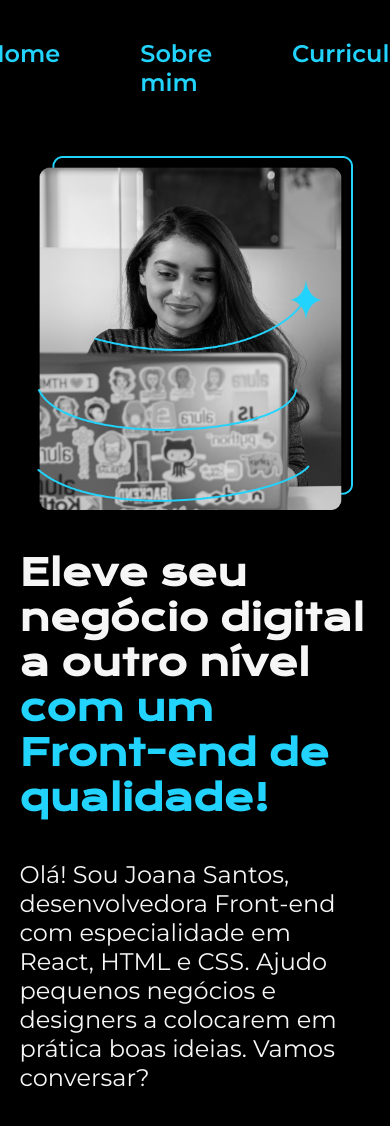
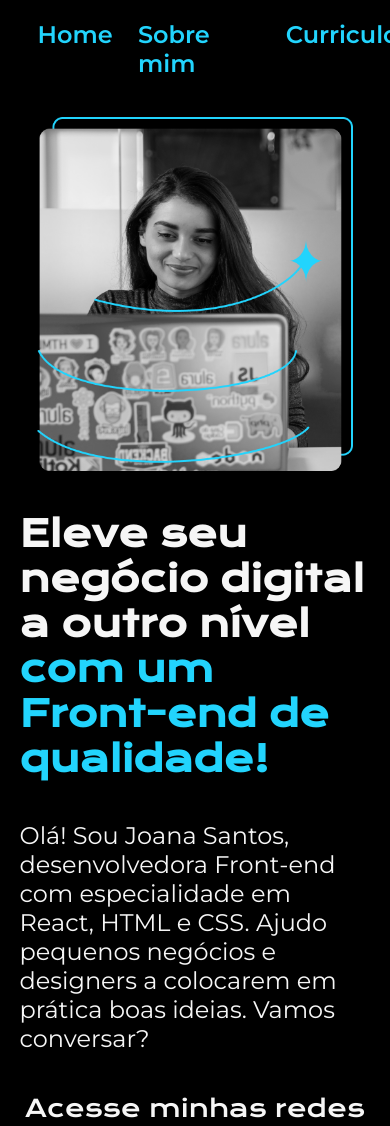
Before and after one commit to tiagocarbone/repositorio-flexbox2, a plain HTML site: page index.html in a window 390 px wide. Shown: the top 1126 px of the page. Drawn offline with nearby package versions, Linux system fonts and the light colour scheme.

Commit message:
media 550px

```diff
--- a/index.html
+++ b/index.html
@@ -12,9 +12,9 @@
 <body>
     <header class="cabecalho">
         <nav class="cabecalho__menu">
-            <a class="cabecalho__menu__link" href="index.html">Home</a>
+            <a id="inicial" class="cabecalho__menu__link" href="index.html">Home</a>
             <a class="cabecalho__menu__link" href="about.html">Sobre mim</a>
-            <a class="cabecalho__menu__link" href="curriculo.html">Curriculo</a>
+            <a id="final" class="cabecalho__menu__link" href="curriculo.html">Curriculo</a>
         </nav>
     </header>
     <main class="apresentacao">
--- a/styles/style.css
+++ b/styles/style.css
@@ -131,11 +131,30 @@ li {
 }
 
 @media (max-width: 550px){
+
+    .cabecalho{
+       width: 400px;
+       padding: 5%;
+       box-sizing: border-box;
+    }
+
+    .cabecalho__menu{
+        box-sizing: border-box;
+        gap: 7%;
+        justify-content: center;
+        position: relative;
+        left: 5%;
+
+    }
+
+    .apresentacao__links__link{
+        width: 35%;
+    }
+
     img{
         width: 90%;
     }
-    .apresentacao__links__link{
-        width: 35%;
-        padding: 10px;
-    }
+
+
+
 }
```
